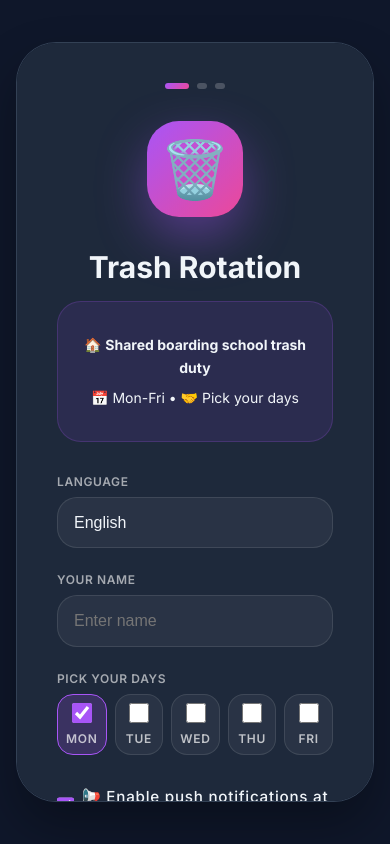
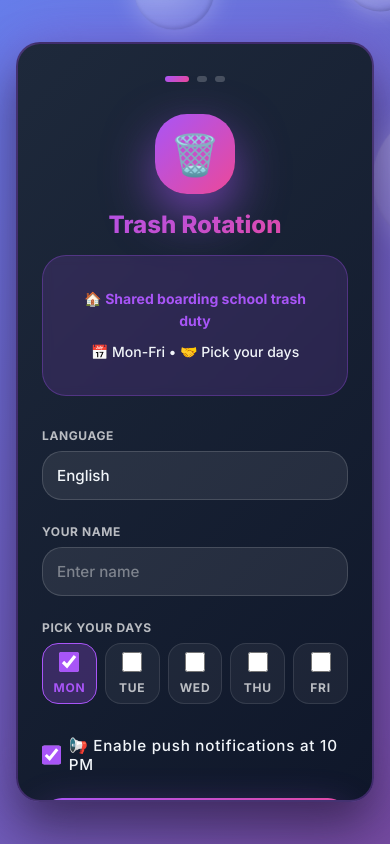
Before and after one commit to Smygrys/SmygrysSite, a plain HTML site: page index.html in a window 390 px wide. Both pictures are taken after a click on the label "MON". Drawn offline with Linux system fonts and the light colour scheme; no server answers.

Commit message:
Add: Particles added to Welcome Modal

```diff
--- a/index.html
+++ b/index.html
@@ -20,6 +20,10 @@
 
   <!-- WELCOME MODAL -->
   <div id="welcomeModal" class="welcome-modal">
+
+    <!-- PARTICLES CONTAINER (Inside Modal) -->
+    <div id="particles" class="particles-container"></div>
+
     <div class="welcome-card">
 
       <div class="progress-dots">
@@ -137,6 +141,7 @@
 
   <!-- Scripts - Module only -->
   <script type="module" src="app.js"></script>
+  <script src="particles.js"></script>
 
 </body>
 </html>
--- /dev/null
+++ b/particles.js
@@ -0,0 +1,19 @@
+// Particles Animation - Only in Welcome Modal
+(function () {
+  const container = document.getElementById("particles");
+  if (!container) return;
+
+  for (let i = 0; i < 15; i++) {
+    const p = document.createElement("div");
+    p.classList.add("particle");
+    const size = Math.random() * 150 + 40;
+    p.style.width = size + "px";
+    p.style.height = size + "px";
+    p.style.left = Math.random() * 100 + "%";
+    p.style.top = Math.random() * 100 + "%";
+    p.style.animationDuration = Math.random() * 15 + 10 + "s";
+    p.style.animationDelay = Math.random() * 5 + "s";
+    p.style.opacity = Math.random() * 0.4 + 0.15;
+    container.appendChild(p);
+  }
+})();
--- a/style.css
+++ b/style.css
@@ -19,13 +19,19 @@
   box-sizing: border-box;
 }
 
-html, body {
+html,
+body {
   width: 100%;
   height: 100%;
 }
 
 body {
-  font-family: 'Inter', -apple-system, BlinkMacSystemFont, 'Segoe UI', sans-serif;
+  font-family:
+    "Inter",
+    -apple-system,
+    BlinkMacSystemFont,
+    "Segoe UI",
+    sans-serif;
   background: white;
   color: var(--text-primary);
   position: fixed;
@@ -39,43 +45,109 @@
 .welcome-modal {
   position: fixed;
   inset: 0;
-  background: var(--dark-bg);
-  backdrop-filter: blur(10px);
+  background: linear-gradient(135deg, #667eea 0%, #764ba2 100%);
   display: flex;
   align-items: center;
   justify-content: center;
   z-index: 50;
   animation: fadeIn 0.5s ease-out;
   padding: 1rem;
-  overflow-y: auto;
+  overflow: hidden;
 }
 
 .welcome-modal.hidden {
   display: none !important;
 }
 
+/* ========== PARTICLES CONTAINER ========== */
+
+.particles-container {
+  position: absolute;
+  inset: 0;
+  width: 100%;
+  height: 100%;
+  pointer-events: none;
+  overflow: hidden;
+  z-index: 1;
+}
+
+.particle {
+  position: absolute;
+  border-radius: 50%;
+  background: radial-gradient(
+    circle at 30% 30%,
+    rgba(255, 255, 255, 0.8),
+    rgba(255, 255, 255, 0.1)
+  );
+  box-shadow:
+    0 0 30px rgba(255, 255, 255, 0.6),
+    inset -2px -2px 5px rgba(0, 0, 0, 0.3);
+  animation: floatParticle 20s infinite ease-in-out;
+  filter: blur(0.5px);
+}
+
+@keyframes floatParticle {
+  0% {
+    transform: translateY(0) translateX(0) scale(1);
+    opacity: 0.2;
+  }
+  25% {
+    opacity: 0.5;
+  }
+  50% {
+    transform: translateY(-80vh) translateX(80px) scale(0.8);
+    opacity: 0.7;
+  }
+  75% {
+    opacity: 0.3;
+  }
+  100% {
+    transform: translateY(-150vh) translateX(-80px) scale(0.5);
+    opacity: 0.1;
+  }
+}
+
+/* ========== WELCOME CARD ========== */
+
 .welcome-card {
-  background: var(--card-bg);
-  border: 1px solid var(--border-color);
+  background: linear-gradient(135deg, #1e293b 0%, #0f172a 100%);
+  border: 2px solid rgba(168, 85, 247, 0.3);
   border-radius: 2.5rem;
   padding: 2.5rem;
   max-width: 380px;
   width: 100%;
-  box-shadow: 0 25px 50px rgba(0, 0, 0, 0.3);
+  box-shadow:
+    0 25px 50px rgba(0, 0, 0, 0.5),
+    0 0 60px rgba(168, 85, 247, 0.3);
   animation: popIn 0.7s cubic-bezier(0.34, 1.56, 0.64, 1);
   max-height: 90vh;
   overflow-y: auto;
+  position: relative;
+  z-index: 10;
+  backdrop-filter: blur(10px);
 }
 
 @keyframes fadeIn {
-  from { opacity: 0; }
-  to { opacity: 1; }
+  from {
+    opacity: 0;
+  }
+  to {
+    opacity: 1;
+  }
 }
 
 @keyframes popIn {
-  0% { transform: scale(0.5); opacity: 0; }
-  70% { transform: scale(1.1); }
-  100% { transform: scale(1); opacity: 1; }
+  0% {
+    transform: scale(0.5);
+    opacity: 0;
+  }
+  70% {
+    transform: scale(1.1);
+  }
+  100% {
+    transform: scale(1);
+    opacity: 1;
+  }
 }
 
 .progress-dots {
@@ -90,6 +162,7 @@
   height: 6px;
   border-radius: 10px;
   background: rgba(255, 255, 255, 0.2);
+  transition: all 0.3s;
 }
 
 .dot.active {
@@ -107,31 +180,52 @@
   background: var(--primary-gradient);
   border-radius: 2rem;
   font-size: 3.5rem;
-  box-shadow: 0 20px 50px rgba(168, 85, 247, 0.4);
+  box-shadow: 0 20px 50px rgba(168, 85, 247, 0.6);
+  animation: bounce 2s infinite;
+}
+
+@keyframes bounce {
+  0%,
+  100% {
+    transform: translateY(0);
+  }
+  50% {
+    transform: translateY(-10px);
+  }
 }
 
 .welcome-title {
   font-size: 1.875rem;
-  font-weight: 700;
+  font-weight: 800;
   text-align: center;
-  color: var(--text-light);
+  background: linear-gradient(135deg, #a855f7 0%, #ec4899 100%);
+  -webkit-background-clip: text;
+  -webkit-text-fill-color: transparent;
+  background-clip: text;
   margin-bottom: 1rem;
 }
 
 .about-box {
-  background: rgba(168, 85, 247, 0.1);
-  border: 1px solid rgba(168, 85, 247, 0.2);
+  background: rgba(168, 85, 247, 0.15);
+  border: 1.5px solid rgba(168, 85, 247, 0.3);
   border-radius: 1.5rem;
   padding: 1.5rem;
   margin-bottom: 2rem;
   text-align: center;
   font-size: 0.875rem;
   line-height: 1.6;
-  color: var(--text-light);
+  color: #f1f5f9;
+  backdrop-filter: blur(5px);
 }
 
 .about-box p {
   margin: 0.5rem 0;
+  font-weight: 500;
+}
+
+.about-box p strong {
+  color: #a855f7;
+  font-weight: 700;
 }
 
 .form-group {
@@ -141,9 +235,9 @@
 .form-group label {
   display: block;
   font-size: 0.75rem;
-  color: rgba(255, 255, 255, 0.6);
+  color: rgba(255, 255, 255, 0.7);
   margin-bottom: 0.5rem;
-  font-weight: 600;
+  font-weight: 700;
   letter-spacing: 0.05em;
   text-transform: uppercase;
 }
@@ -155,39 +249,46 @@
   cursor: pointer;
   font-size: 0.95rem;
   text-transform: none;
-  color: var(--text-light);
+  color: #f1f5f9;
   font-weight: 500;
 }
 
 .form-input {
   width: 100%;
-  background: var(--input-bg);
-  border: 1px solid rgba(255, 255, 255, 0.1);
+  background: rgba(255, 255, 255, 0.08);
+  border: 1.5px solid rgba(255, 255, 255, 0.15);
   border-radius: 1.25rem;
   padding: 1rem;
-  color: var(--text-light);
+  color: #f1f5f9;
   font-size: 1rem;
   -webkit-appearance: none;
   appearance: none;
   transition: all 0.3s;
+  font-family: inherit;
+  font-weight: 500;
 }
 
 .form-input:focus {
   outline: none;
-  border-color: var(--primary);
-  background: rgba(168, 85, 247, 0.1);
+  border-color: #a855f7;
+  background: rgba(168, 85, 247, 0.15);
+  box-shadow: 0 0 0 3px rgba(168, 85, 247, 0.2);
+}
+
+.form-input::placeholder {
+  color: rgba(255, 255, 255, 0.4);
 }
 
 .form-input option {
-  background: var(--card-bg);
-  color: var(--text-light);
+  background: #1e293b;
+  color: #f1f5f9;
 }
 
 .form-group input[type="checkbox"] {
   width: 1.25rem;
   height: 1.25rem;
   cursor: pointer;
-  accent-color: var(--primary);
+  accent-color: #a855f7;
 }
 
 /* ========== DAYS PICKER ========== */
@@ -211,28 +312,38 @@
   transition: all 0.3s;
 }
 
+.day-checkbox:hover {
+  background: rgba(168, 85, 247, 0.1);
+  border-color: rgba(168, 85, 247, 0.3);
+}
+
 .day-checkbox input {
   cursor: pointer;
   width: 1.25rem;
   height: 1.25rem;
-  accent-color: var(--primary);
+  accent-color: #a855f7;
 }
 
 .day-checkbox span {
   font-size: 0.75rem;
-  font-weight: 600;
+  font-weight: 700;
   color: rgba(255, 255, 255, 0.7);
   text-transform: uppercase;
+  transition: color 0.3s;
 }
 
 .day-checkbox:has(input:checked) {
-  background: rgba(168, 85, 247, 0.2);
-  border-color: var(--primary);
+  background: rgba(168, 85, 247, 0.25);
+  border-color: #a855f7;
+}
+
+.day-checkbox:has(input:checked) span {
+  color: #a855f7;
 }
 
 .btn-gradient {
   width: 100%;
-  background: var(--primary-gradient);
+  background: linear-gradient(135deg, #a855f7 0%, #ec4899 100%);
   color: white;
   border: none;
   padding: 1rem;
@@ -246,10 +357,11 @@
   justify-content: center;
   gap: 0.5rem;
   transition: all 0.3s;
+  margin-top: 0.5rem;
 }
 
 .btn-gradient:hover {
-  transform: translateY(-2px);
+  transform: translateY(-3px);
   box-shadow: 0 20px 50px rgba(168, 85, 247, 0.6);
 }
 
@@ -257,10 +369,10 @@
   transform: scale(0.98);
 }
 
-.hidden {
-  display: none !important;
+.btn-gradient:disabled {
+  opacity: 0.5;
+  cursor: not-allowed;
 }
-
 /* ========== MAIN APP ========== */
 
 .app-container {
@@ -336,7 +448,11 @@
 /* ========== WIDGET CALENDAR ========== */
 
 .widget-calendar {
-  background: linear-gradient(135deg, rgba(168, 85, 247, 0.1), rgba(236, 72, 153, 0.1));
+  background: linear-gradient(
+    135deg,
+    rgba(168, 85, 247, 0.1),
+    rgba(236, 72, 153, 0.1)
+  );
   border: 2px solid var(--primary);
   border-radius: 1.5rem;
   padding: 1.5rem;
@@ -411,7 +527,11 @@
 }
 
 .member-card {
-  background: linear-gradient(135deg, rgba(168, 85, 247, 0.1), rgba(236, 72, 153, 0.1));
+  background: linear-gradient(
+    135deg,
+    rgba(168, 85, 247, 0.1),
+    rgba(236, 72, 153, 0.1)
+  );
   border: 1.5px solid #e2e8f0;
   border-radius: 1.5rem;
   padding: 1.5rem;
@@ -463,7 +583,11 @@
 /* ========== TODAY CARD ========== */
 
 .today-card {
-  background: linear-gradient(135deg, rgba(16, 185, 129, 0.1), rgba(16, 185, 129, 0.05));
+  background: linear-gradient(
+    135deg,
+    rgba(16, 185, 129, 0.1),
+    rgba(16, 185, 129, 0.05)
+  );
   border: 2px solid var(--success);
   border-radius: 2.5rem;
   padding: 2.5rem;
@@ -707,7 +831,11 @@
 }
 
 .stat-card {
-  background: linear-gradient(135deg, rgba(168, 85, 247, 0.1), rgba(236, 72, 153, 0.1));
+  background: linear-gradient(
+    135deg,
+    rgba(168, 85, 247, 0.1),
+    rgba(236, 72, 153, 0.1)
+  );
   border: 1.5px solid #e2e8f0;
   padding: 1.5rem;
   border-radius: 1.5rem;
@@ -818,8 +946,7 @@
 .notification-display {
   position: fixed;
   top: 1rem;
-  left: 0;
-  right: 0;
+  right: 1rem;
   z-index: 200;
   pointer-events: none;
 }
@@ -925,4 +1052,117 @@
   .widget-calendar {
     margin-bottom: 1.5rem;
   }
+
+  .welcome-card {
+    padding: 2rem 1.5rem;
+    border-radius: 1.5rem;
+  }
+
+  .gradient-icon {
+    width: 5rem;
+    height: 5rem;
+    font-size: 2.5rem;
+    margin-bottom: 1rem;
+  }
+
+  .welcome-title {
+    font-size: 1.5rem;
+  }
+
+  .form-input {
+    padding: 0.875rem;
+    font-size: 0.95rem;
+  }
+
+  .btn-gradient {
+    padding: 0.875rem;
+    font-size: 1rem;
+  }
+
+  .section-title {
+    font-size: 1rem;
+  }
+
+  .header-content h1 {
+    font-size: 1.5rem;
+  }
+
+  .content {
+    padding: 1rem;
+    padding-bottom: 5rem;
+  }
+
+  .notification-box {
+    max-width: calc(100vw - 2rem);
+  }
+
+  .notification-display {
+    right: 0.5rem;
+    left: 0.5rem;
+    top: 0.5rem;
+  }
 }
+
+@media (max-width: 380px) {
+  .welcome-card {
+    padding: 1.5rem 1rem;
+  }
+
+  .progress-dots {
+    margin-bottom: 1.5rem;
+  }
+
+  .gradient-icon {
+    width: 4rem;
+    height: 4rem;
+    font-size: 2rem;
+  }
+
+  .welcome-title {
+    font-size: 1.25rem;
+    margin-bottom: 0.75rem;
+  }
+
+  .about-box {
+    padding: 1rem;
+    margin-bottom: 1.5rem;
+    font-size: 0.75rem;
+  }
+
+  .form-group {
+    margin-bottom: 1rem;
+  }
+
+  .form-group label {
+    font-size: 0.7rem;
+  }
+
+  .day-checkbox {
+    padding: 0.35rem;
+  }
+
+  .day-checkbox span {
+    font-size: 0.65rem;
+  }
+
+  .person-name {
+    font-size: 2rem;
+  }
+
+  .week-card {
+    width: 80px;
+    padding: 0.75rem 0.35rem;
+  }
+
+  .week-card-date {
+    font-size: 1.5rem;
+  }
+
+  .stat-number {
+    font-size: 1.5rem;
+  }
+
+  .stat-name {
+    font-size: 0.65rem;
+  }
+}
```
Also changed, not shown: admin.html (+1 -0 lines).
